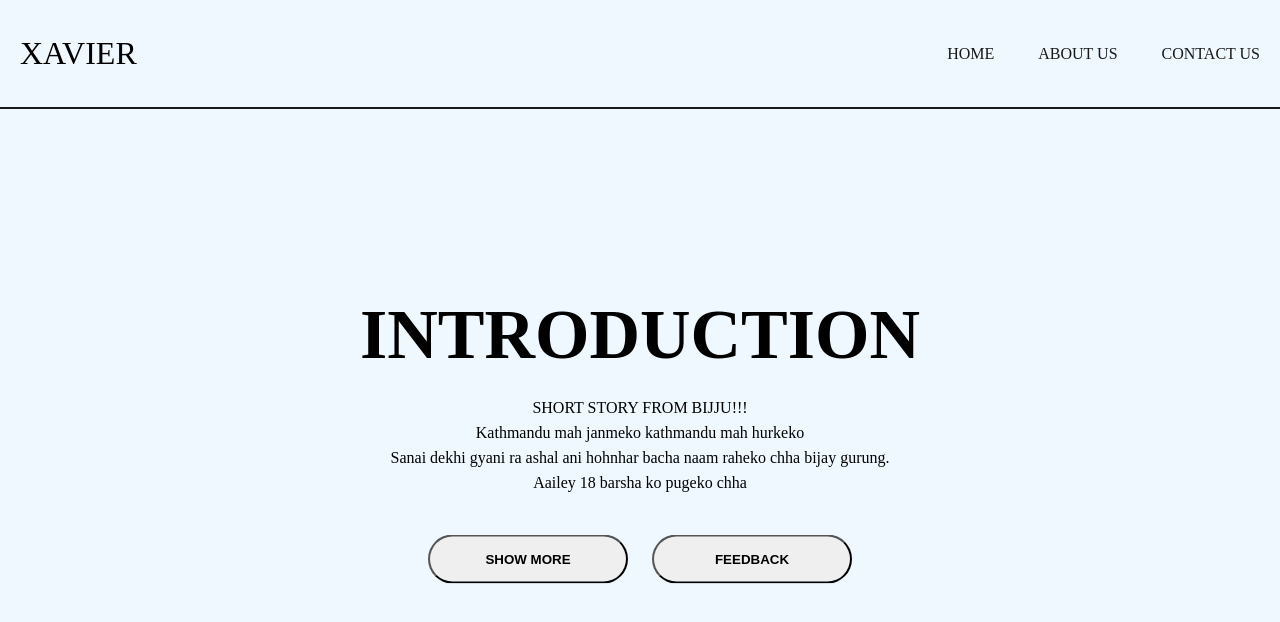
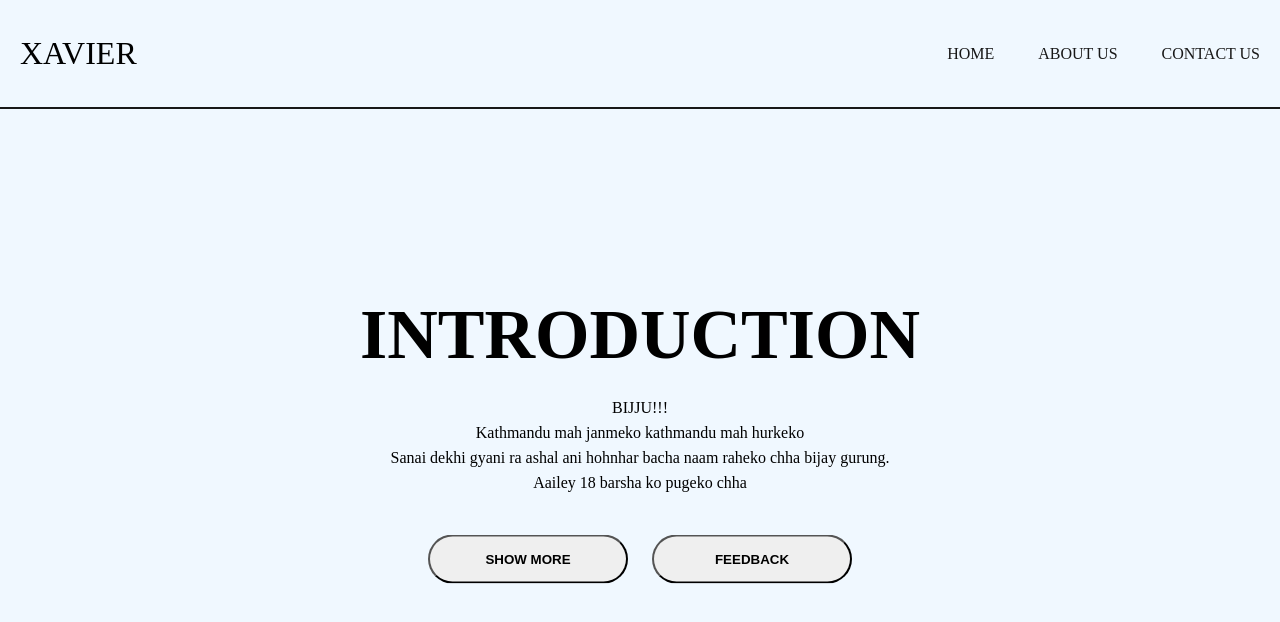
Before and after one commit to ameermaharjan/my-website, a plain HTML site: page index.html in a window 1280 px wide. Drawn offline with Linux system fonts and the light colour scheme.

Commit message:
Update index.html

```diff
--- a/index.html
+++ b/index.html
@@ -23,7 +23,7 @@
         <div class="suru2">
             <img src="" alt="">
             <h1>INTRODUCTION</h1>
-            <p>SHORT STORY FROM BIJJU!!! <br> Kathmandu mah janmeko kathmandu mah hurkeko<br>
+            <p> BIJJU!!! <br> Kathmandu mah janmeko kathmandu mah hurkeko<br>
                 Sanai dekhi gyani ra ashal ani hohnhar bacha naam raheko chha bijay gurung.<br>
                 Aailey 18 barsha ko pugeko chha <br>
             </p>
```
